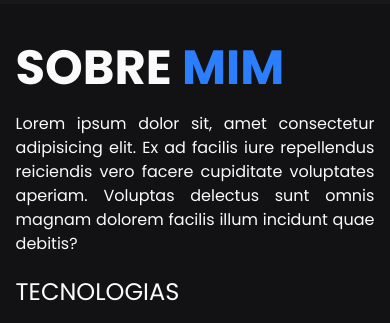
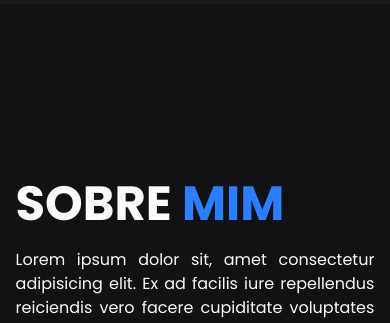
Before and after one commit to RuanParreira/PortfolioAndre, a website: page index.html in a window 390 px wide. Shown: the part 932-1255 px from the top of the page. Drawn offline with nearby package versions, Linux system fonts and the light colour scheme.

Commit message:
Atualização

```diff
--- a/package.json
+++ b/package.json
@@ -11,8 +11,8 @@
   "license": "ISC",
   "description": "",
   "dependencies": {
-    "@tailwindcss/cli": "^4.1.3",
-    "tailwindcss": "^4.1.3"
+    "@tailwindcss/cli": "^4.1.5",
+    "tailwindcss": "^4.1.5"
   },
   "devDependencies": {
     "prettier": "^3.5.3",
--- a/src/input.css
+++ b/src/input.css
@@ -73,7 +73,7 @@
   }
 
   .sobre {
-    @apply flex scroll-m-[6rem] flex-col items-center justify-center bg-[#121214] px-[4%] py-10 lg:h-[calc(100vh-5rem)] lg:scroll-m-[5rem] lg:flex-row lg:justify-between lg:px-[10%] lg:py-0;
+    @apply flex h-screen scroll-m-[6rem] flex-col items-center justify-center bg-[#121214] px-[4%] lg:h-[calc(100vh-5rem)] lg:scroll-m-[5rem] lg:flex-row lg:justify-between lg:px-[10%] lg:py-0;
   }
 
   .habilidades {
```
Also changed, not shown: src/style.css, 1 other file.
